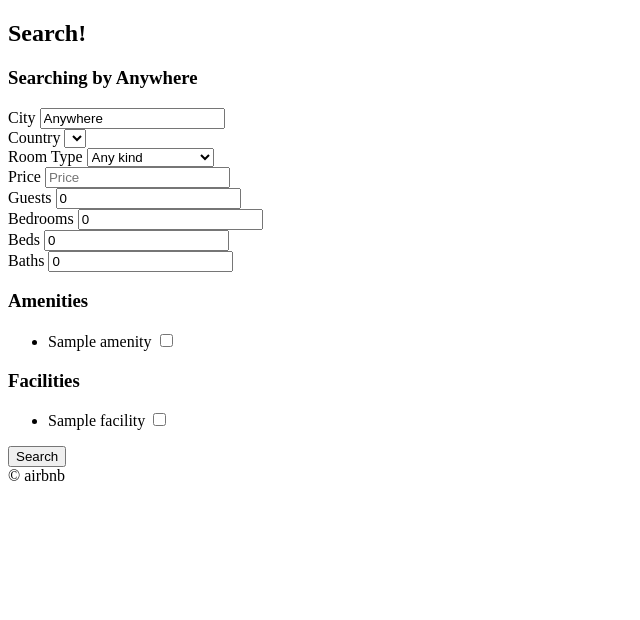
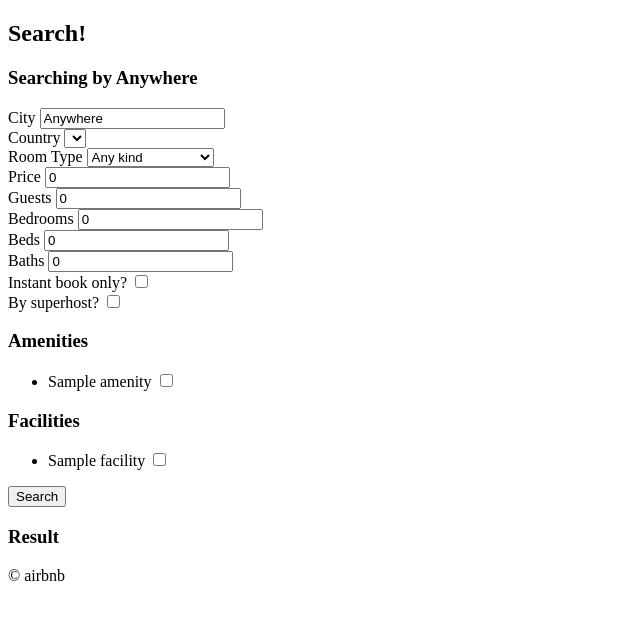
Before and after one commit to qhqnf/airbnb-clone, a Django app: page /rooms/search/ in a window 1280 px wide. Shown: the part 60-680 px from the top of the page, without its empty margins (0-640 px from the left). Run offline with Django 3.2, Linux system fonts and the light colour scheme; tables that the repository leaves empty hold one stand-in row (values such as "Sample post"); lists and menus that the app fills with data are empty.

Commit message:
make filter in search form

```diff
--- a/rooms/views.py
+++ b/rooms/views.py
@@ -32,9 +32,10 @@ def search(request):
     bedrooms = int(request.GET.get("bedrooms", 0))
     beds = int(request.GET.get("beds", 0))
     baths = int(request.GET.get("baths", 0))
+    instant = bool(request.GET.get("instant", False))
+    superhost = bool(request.GET.get("superhost", False))
     s_amenities = request.GET.getlist("amenities")
     s_facilities = request.GET.getlist("facilities")
-    print(s_amenities, s_facilities)
 
     form = {
         "city": city,
@@ -45,6 +46,10 @@ def search(request):
         "bedrooms": bedrooms,
         "beds": beds,
         "baths": baths,
+        "instant": instant,
+        "superhost": superhost,
+        "s_amenities": s_amenities,
+        "s_facilities": s_facilities,
     }
 
     room_types = models.RoomType.objects.all()
@@ -58,4 +63,47 @@ def search(request):
         "facilities": facilities,
     }
 
-    return render(request, "rooms/search.html", {**form, **choices},)
+    filter_args = {}
+
+    if city != "Anywhere":
+        filter_args["city__startswith"] = city
+
+    filter_args["country"] = country
+
+    if room_type != 0:
+        filter_args["roomtype__pk"] = room_type
+
+    if price != 0:
+        filter_args["price__lte"] = price
+
+    if guests != 0:
+        filter_args["guests__gte"] = guests
+
+    if bedrooms != 0:
+        filter_args["bedrooms__gte"] = bedrooms
+
+    if beds != 0:
+        filter_args["beds_gte"] = beds
+
+    if baths != 0:
+        filter_args["baths_gte"] = baths
+
+    if instant is True:
+        filter_args["instant_book"] = True
+
+    if superhost is True:
+        filter_args["host__superhost"] = True
+
+    print(s_amenities, s_facilities, filter_args)
+
+    rooms = models.Room.objects.filter(**filter_args)
+
+    if len(s_amenities) > 0:
+        for s_amenity in s_amenities:
+            rooms = rooms.filter(amenities__pk=int(s_amenity))
+
+    if len(s_facilities) > 0:
+        for s_facility in s_facilities:
+            rooms = rooms.filter(facilities__pk=int(s_facility))
+
+    return render(request, "rooms/search.html", {**form, **choices, "rooms": rooms},)
--- a/templates/rooms/search.html
+++ b/templates/rooms/search.html
@@ -40,7 +40,7 @@
 
         <div>
             <label for="price">Price</label>
-            <input type="number" name="price" id="price" placeholder="Price"/>
+            <input value="{{price}}" type="number" name="price" id="price" placeholder="Price" />
         </div>
 
         <div>
@@ -65,12 +65,29 @@
         </div>
 
         <div>
+            <label for="instant">Instant book only?</label>
+            <input value="{{instant}}" type="checkbox" name="instant" id="instant" {% if instant %}checked{% endif %} />
+        </div>
+
+        <div>
+            <label for="superhost">By superhost?</label>
+            <input value="{{superhost}}" type="checkbox" name="superhost" id="superhost" {% if superhost %}checked{% endif %} />
+        </div>
+
+        <div>
             <h3>Amenities</h3>
             <ul>
                 {% for amenity in amenities %}
                     <li>
                         <label for="a_{{amenity.pk}}" >{{amenity.name}}</label>
-                        <input id="a_{{amenity.pk}}" name="amenities" type="checkbox" value={{amenity.pk}} />
+                        <input
+                        id="a_{{amenity.pk}}"
+                        name="amenities"
+                        type="checkbox"
+                        value={{amenity.pk}}
+                        {% if amenity.pk|slugify in s_amenities %}
+                            checked
+                        {% endif %} />
                     </li>
                 {% endfor %}
             </ul>
@@ -82,7 +99,14 @@
                 {% for facility in facilities %}
                     <li>
                         <label for="f_{{facility.pk}}" >{{facility.name}}</label>
-                        <input id="f_{{facility.pk}}" name="facilities" type="checkbox" value={{facility.pk}} />
+                        <input
+                        id="f_{{facility.pk}}"
+                        name="facilities"
+                        type="checkbox"
+                        value={{facility.pk}}
+                        {% if facility.pk|slugify in s_facilities %}
+                            checked
+                        {% endif %} />
                     </li>
                 {% endfor %}
             </ul>
@@ -91,4 +115,9 @@
         <button>Search</button>
     </form>
 
+    <h3>Result</h3>
+    {% for room in rooms %}
+        <h3>{{room.name}}</h3>
+    {% endfor %}
+
 {% endblock content %}
```
